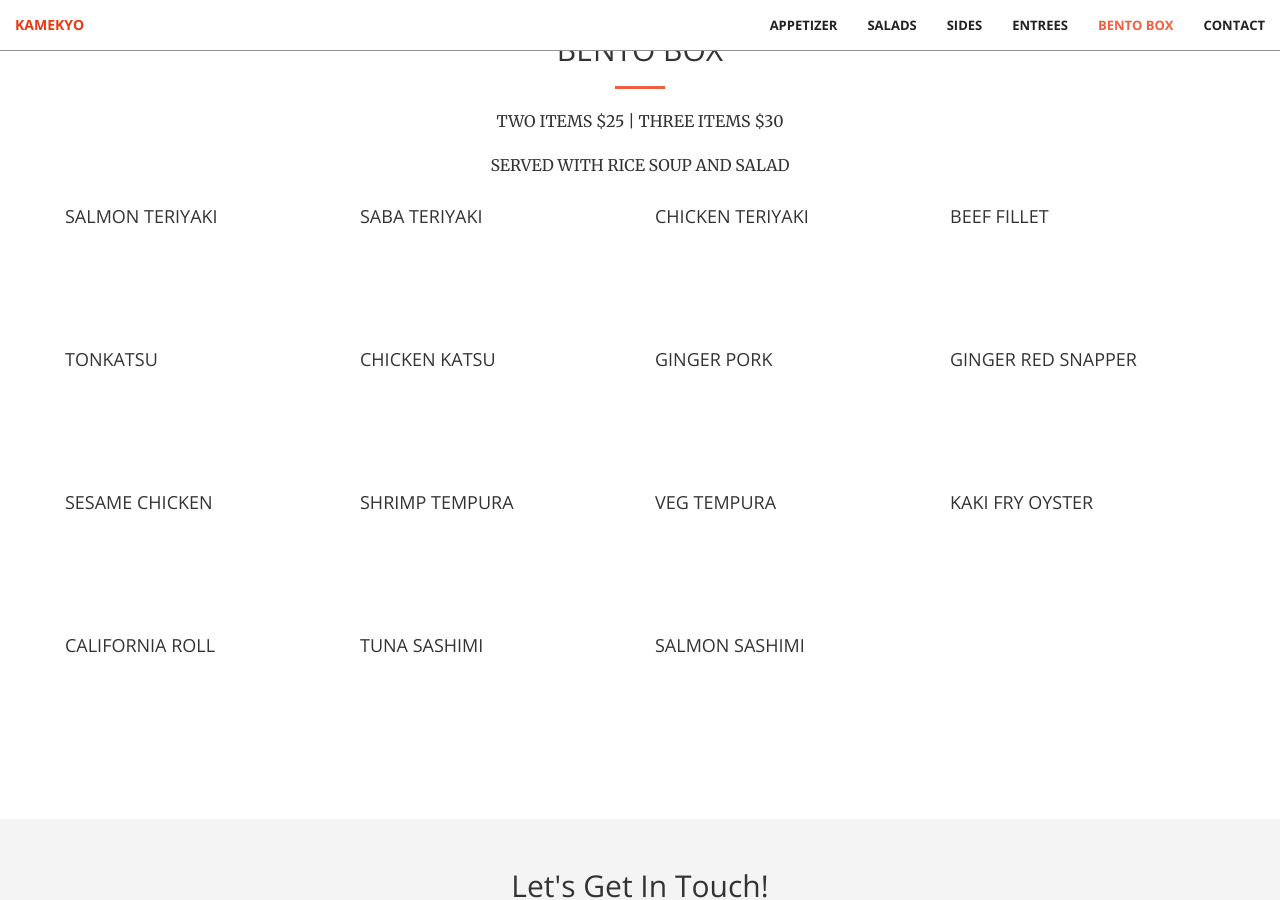
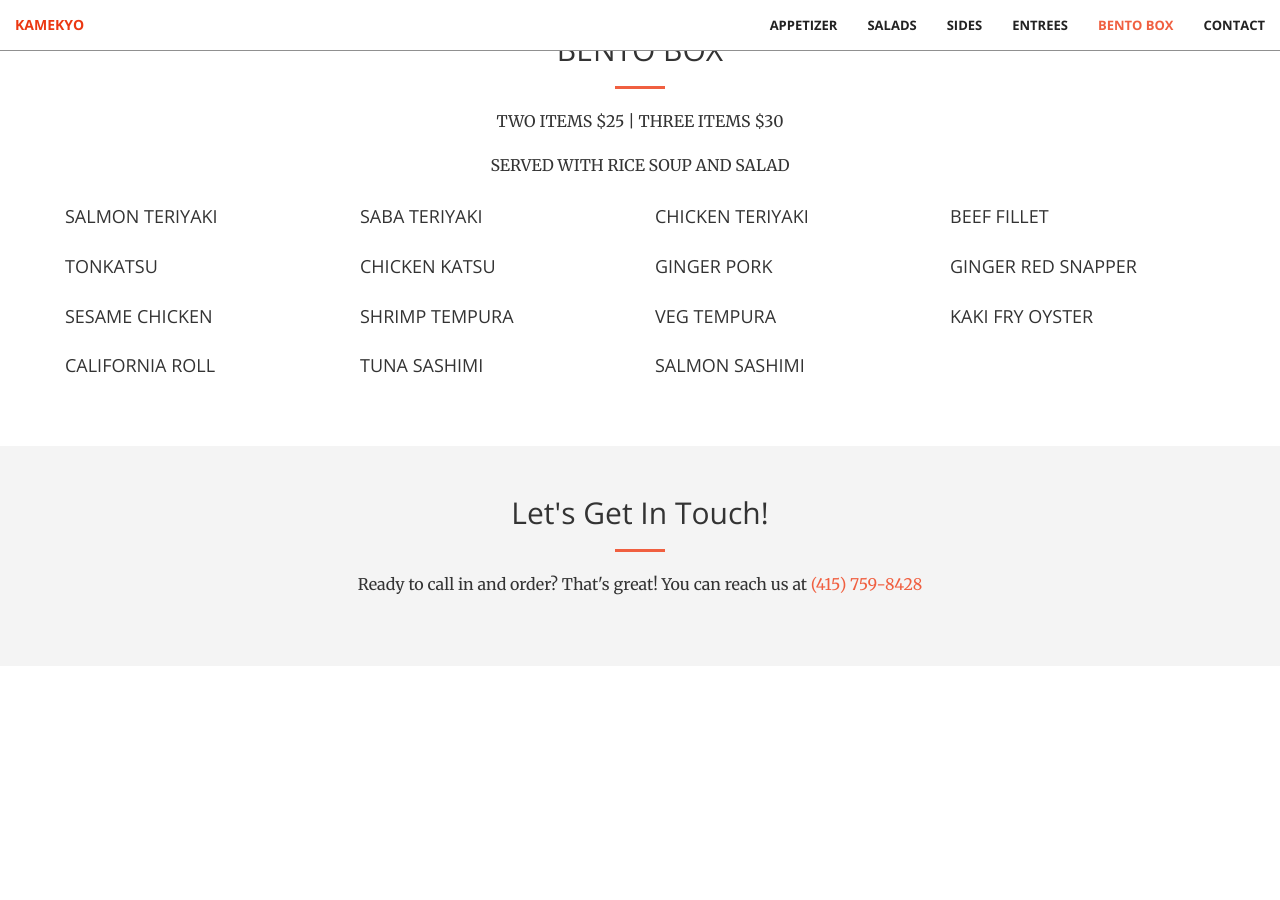
Before and after one commit to CyrusLiang/kamekyo, a Jekyll site: the page built from index.html, in a window 1280 px wide and 900 px high, scrolled down 3667 px. Built offline with Jekyll 4.4.1, drawn with Linux system fonts in a browser that asks for light colours; after the commit the page ends 4333 px from its top, so only the background shows below that.

Commit message:
Update _base.scss

```diff
--- a/_sass/_base.scss
+++ b/_sass/_base.scss
@@ -369,4 +369,8 @@ section:nth-child(even) {
     .food-box {
         min-height: 133px;
     }
+    .bento-box {
+        min-height: unset;
+        margin-bottom: 20px;
+    }
 }
```
